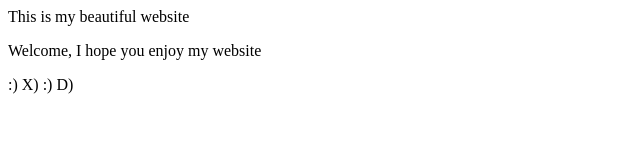
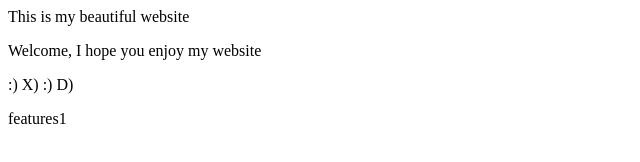
Before and after one commit to Sahebazbls/beautiful-repo, a plain HTML site: page index.html in a window 1280 px wide. Shown: the full height of the page, 0-640 px from the left. Drawn offline with Linux system fonts and the light colour scheme.

Commit message:
Added feature1

```diff
--- a/index.html
+++ b/index.html
@@ -3,4 +3,5 @@
 <p>This is my beautiful website</p>
 <p>Welcome, I hope you enjoy my website</p>
 <p>:) X) :) D)</p>
+<p>features1</p>
 </html>
```
